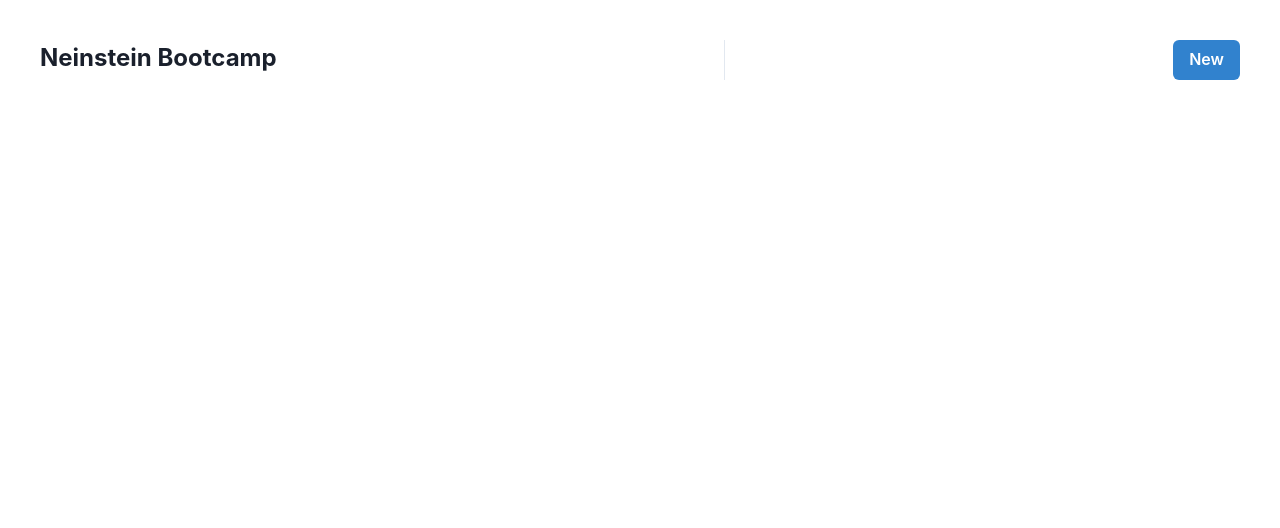
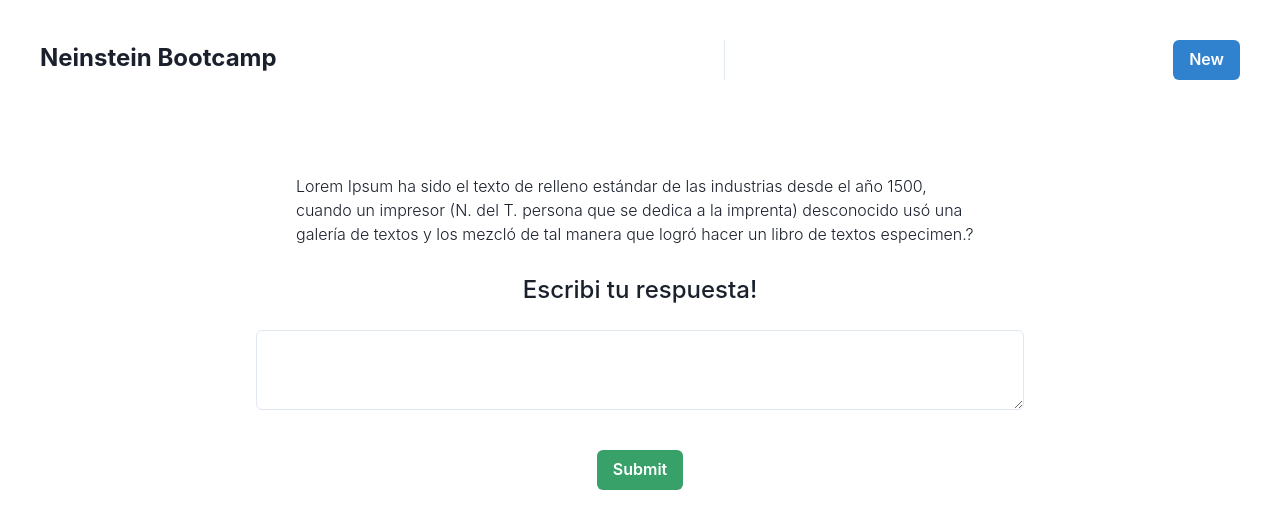
Before and after one commit to agusortola/coderaceBootcamp, a React (Create React App) app: page /questions/1 in a window 1280 px wide. Shown: the top 528 px of the page. Built offline with nearby package versions, Linux system fonts and the light colour scheme; data requests are answered from the project's data file.

Commit message:
añado metodo para crear nueva respuesta, falta corregir el PUT

```diff
--- a/data/db.json
+++ b/data/db.json
@@ -101,11 +101,10 @@
       "id": 5
     },
     {
-      "title": "ASdasdddddddddddddddddd",
-      "codeFragment": "asgsdgdsdsfhdfweqw asdasddasasd  sa a",
-      "date": "Aug 27th 21",
-      "answers": [],
       "id": 6
+    },
+    {
+      "id": 7
     }
   ]
 }
--- a/src/App.js
+++ b/src/App.js
@@ -5,6 +5,7 @@ import Navbar from "./components/Navbar";
 import { DataProvider } from "./components/DataContext";
 import Create from "./components/Create";
 import { BrowserRouter, Route, Switch } from "react-router-dom";
+import CreateAnswer from "./components/CreateAnswer";
 
 function App() {
   return (
@@ -19,6 +20,9 @@ function App() {
             <Route path="/create">
               <Create />
             </Route>
+            <Route path="/questions/:id">
+              <CreateAnswer />
+            </Route>
           </Switch>
         </DataProvider>
       </ChakraProvider>
--- /dev/null
+++ b/src/components/CreateAnswer.js
@@ -0,0 +1,64 @@
+import { Textarea, Center, Box, Text, Code, Button } from "@chakra-ui/react";
+import { useState, useEffect } from "react";
+import useFetch from "../useFetch";
+import Moment from "moment";
+import { useContext } from "react";
+import { DataContext } from "./DataContext";
+import { Link, useParams } from "react-router-dom";
+
+const CreateAnswer = () => {
+  const [body, setBody] = useState("");
+  const [isValidated, setIsValidated] = useState(false);
+  const { createNewAnswer } = useContext(DataContext);
+  const { id } = useParams();
+  const { data } = useFetch("http://localhost:8000/questions");
+  const selectedQuestion = data?.filter(i => i.id == id)
+
+  const handleSubmit = (e) => {
+    //   const date = Moment().format("MMM Do YY");
+    e.preventDefault();
+    const answer = { body, isValidated };
+    createNewAnswer(selectedQuestion, answer);
+  };
+
+  return (
+    <Center marginTop={50}>
+      <Box h="100%" w="60%" justifySelf="center">
+        <Center h={30} p={10}>
+          <Text fontSize={16} fontWeight={300}>
+            {selectedQuestion && selectedQuestion[0].title}
+          </Text>
+        </Center>
+        <Center h={30} p={10}>
+          <Text fontSize={24} fontWeight={500}>
+            Escribi tu respuesta!
+          </Text>
+        </Center>
+        <Center>
+          <Textarea
+            value={body}
+            onChange={(e) => setBody(e.target.value)}
+          ></Textarea>
+        </Center>
+        {/* <Center h={30} p={10}>
+          <Text fontSize={24} fontWeight={300}>
+            Queres agregar un fragmento de codigo como duda? Pegalo acá abajo (de todos modos escribi una pregunta arriba!)
+          </Text>
+        </Center>
+        <Center>
+          <Textarea
+            value={codeFragment}
+            onChange={(e) => setCodeFragment(e.target.value)}
+          ></Textarea>
+        </Center> */}
+        <Center marginTop={10}>
+          <Button colorScheme="green" onClick={handleSubmit}>
+            <Link to="/">Submit</Link>
+          </Button>
+        </Center>
+      </Box>
+    </Center>
+  );
+};
+
+export default CreateAnswer;
--- a/src/components/DataContext.js
+++ b/src/components/DataContext.js
@@ -5,12 +5,24 @@ import useFetch from "../useFetch";
 export const DataContext = createContext();
 
 export const DataProvider = ({ children }) => {
-    const [newQuestion, setNewQuestion] = useState(undefined)
+  const [newQuestion, setNewQuestion] = useState(undefined);
 
   const { data } = useFetch("http://localhost:8000/questions");
 
-    useEffect(()=>{
-        if(newQuestion !== undefined){
+  function createNewAnswer(selectedQuestion, answer) {
+    if (selectedQuestion !== undefined && answer) {
+      fetch("http://localhost:8000/questions", {
+        method: "PUT",
+        headers: { "Content-Type": "application/json" },
+        body: selectedQuestion?.answers?.push(answer),
+      }).then(() => {
+        console.log("new answer added");
+      });
+    }
+  }
+
+  useEffect(() => {
+    if (newQuestion !== undefined) {
       fetch("http://localhost:8000/questions", {
         method: "POST",
         headers: { "Content-Type": "application/json" },
@@ -19,12 +31,23 @@ export const DataProvider = ({ children }) => {
         console.log("new question added");
       });
     }
-    },[newQuestion])
+  }, [newQuestion]);
 
-    useEffect(()=>{},[])
-
+  useEffect(() => {
+    if (newQuestion !== undefined) {
+      fetch("http://localhost:8000/questions", {
+        method: "POST",
+        headers: { "Content-Type": "application/json" },
+        body: JSON.stringify(newQuestion),
+      }).then(() => {
+        console.log("new question added");
+      });
+    }
+  }, [newQuestion]);
 
   return (
-    <DataContext.Provider value={{ data, setNewQuestion}}>{children}</DataContext.Provider>
+    <DataContext.Provider value={{ data, setNewQuestion, createNewAnswer }}>
+      {children}
+    </DataContext.Provider>
   );
 };
--- a/src/components/List.js
+++ b/src/components/List.js
@@ -12,7 +12,7 @@ import { useContext } from "react";
 import { DataContext } from "./DataContext";
 
 const handleClick = () => {
-  console.log("Clickeado");
+
 };
 
 const List = () => {
--- a/src/components/Navbar.js
+++ b/src/components/Navbar.js
@@ -11,7 +11,7 @@ import {
 import { Link } from 'react-router-dom'
 
 const handleClick = () => {
-  console.log("Clickeado");
+
 };
 
 const Navbar = () => {
--- a/src/components/QuestionItem.js
+++ b/src/components/QuestionItem.js
@@ -12,10 +12,11 @@ import {
 import { ChatIcon, CheckIcon } from "@chakra-ui/icons";
 import { IconButton, HStack, VStack } from "@chakra-ui/react";
 import { useState } from "react";
+import { Link } from "react-router-dom";
 
 const QuestionItem = ({ question }) => {
   const handleClick = () => {
-    console.log("Clickeado");
+
   };
 
   const [isOpen, setIsOpen] = useState(false);
@@ -26,12 +27,14 @@ const QuestionItem = ({ question }) => {
       <h2>
         <AccordionButton>
           {question.title} <br></br>
+          <Link to={`/questions/${question.id}`}>
           <IconButton
             colorScheme="blue"
             size="sm"
             aria-label="Search database"
             icon={<ChatIcon />}
-          />
+            />
+            </Link>
         </AccordionButton>
         <Code>{question.codeFragment}</Code>
       </h2>
```
Lines whose indentation alone changed are shown as unchanged.
